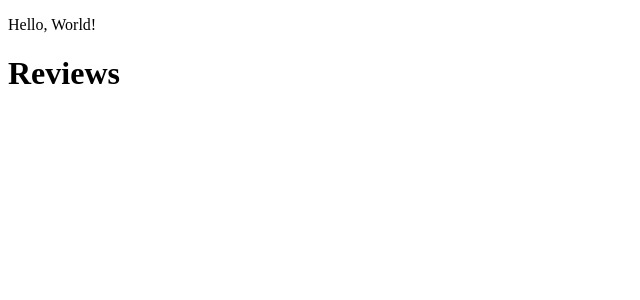
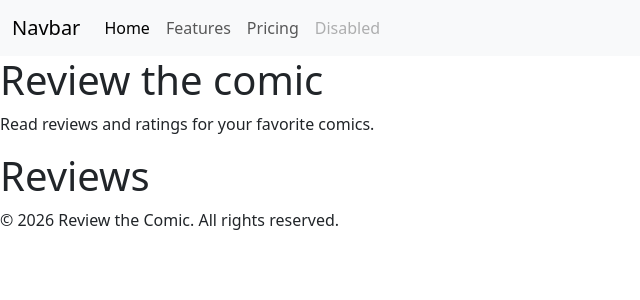
Before and after one commit to MrsmLisa/review-the-comic, a Django app: page / in a window 1280 px wide. Shown: the top 300 px of the page, without its empty margins (0-640 px from the left). Run offline with Django 4.2, Linux system fonts and the light colour scheme.

Commit message:
added small changes to the connections between html and the app. Added navbar and footer to html

```diff
--- a/review_the_comic/settings.py
+++ b/review_the_comic/settings.py
@@ -83,14 +83,14 @@ WSGI_APPLICATION = 'review_the_comic.wsgi.application'
 # Database
 # https://docs.djangoproject.com/en/4.2/ref/settings/#databases
 
-#DATABASES = {
+# DATABASES = {
 #    'default': {
 #        'ENGINE': 'django.db.backends.sqlite3',
 #        'NAME': BASE_DIR / 'db.sqlite3',
 #    }
-#}
+# }
 
-DATABASES = { 'default': dj_database_url.parse(os.environ.get("DATABASE_URL"))}
+DATABASES = {'default': dj_database_url.parse(os.environ.get("DATABASE_URL"))}
 
 # Password validation
 # https://docs.djangoproject.com/en/4.2/ref/settings/#auth-password-validators
--- a/reviews/models.py
+++ b/reviews/models.py
@@ -1,6 +1,7 @@
 from django.db import models
 
 # Create your models here.
+
 
 class Review(models.Model):
     title = models.CharField(max_length=200)
--- a/reviews/views.py
+++ b/reviews/views.py
@@ -1,7 +1,7 @@
 from django.shortcuts import render
-from django.http import HttpResponse
 
 # Create your views here.
 
+
 def index(request):
     return render(request, 'reviews/index.html')
--- a/templates/base.html
+++ b/templates/base.html
@@ -1,13 +1,72 @@
-<!DOCTYPE html>
+<!doctype html>
 <html lang="en">
-<head>
-    <meta charset="UTF-8">
-    <meta name="viewport" content="width=device-width, initial-scale=1.0">
+  <head>
+    <meta charset="UTF-8" />
+    <meta name="viewport" content="width=device-width, initial-scale=1.0" />
     <title>Document</title>
-</head>
-<body>
-    <p>Hello, World!</p>
-    {% block content %}
-    {% endblock %}
-</body>
+
+    <!-- Bootstrap CSS -->
+    <link
+      href="https://cdn.jsdelivr.net/npm/bootstrap@5.3.8/dist/css/bootstrap.min.css"
+      rel="stylesheet"
+      integrity="sha384-sRIl4kxILFvY47J16cr9ZwB07vP4J8+LH7qKQnuqkuIAvNWLzeN8tE5YBujZqJLB"
+      crossorigin="anonymous"
+    />
+  </head>
+
+  <body>
+    <header>
+      <!-- navbar from Bootstrap -->
+      <nav class="navbar navbar-expand-lg bg-body-tertiary">
+        <div class="container-fluid">
+          <a class="navbar-brand" href="#">Navbar</a>
+          <button
+            class="navbar-toggler"
+            type="button"
+            data-bs-toggle="collapse"
+            data-bs-target="#navbarNav"
+            aria-controls="navbarNav"
+            aria-expanded="false"
+            aria-label="Toggle navigation"
+          >
+            <span class="navbar-toggler-icon"></span>
+          </button>
+          <div class="collapse navbar-collapse" id="navbarNav">
+            <ul class="navbar-nav">
+              <li class="nav-item">
+                <a class="nav-link active" aria-current="page" href="#">Home</a>
+              </li>
+              <li class="nav-item">
+                <a class="nav-link" href="#">Features</a>
+              </li>
+              <li class="nav-item">
+                <a class="nav-link" href="#">Pricing</a>
+              </li>
+              <li class="nav-item">
+                <a class="nav-link disabled" aria-disabled="true">Disabled</a>
+              </li>
+            </ul>
+          </div>
+        </div>
+      </nav>
+      <!-- Hero -->
+      <div class="hero">
+        <h1 class="hero-title">Review the comic</h1>
+        <p class="hero-description">Read reviews and ratings for your favorite comics.</p>
+      </div>
+    </header>
+    <main>
+      {% block content %} {% endblock %}
+    </main>
+    <footer class="footer">
+      <p>&copy; 2026 Review the Comic. All rights reserved.</p>
+    </footer>
+
+    <!-- Bootstrap JS -->
+    <script
+      src="https://cdn.jsdelivr.net/npm/bootstrap@5.3.8/dist/js/bootstrap.bundle.min.js"
+      integrity="sha384-FKyoEForCGlyvwx9Hj09JcYn3nv7wiPVlz7YYwJrWVcXK/BmnVDxM+D2scQbITxI"
+      crossorigin="anonymous"
+    ></script>
+  </body>
 </html>
```
Also changed, not shown: static/css/style.css (added), 1 other file.
